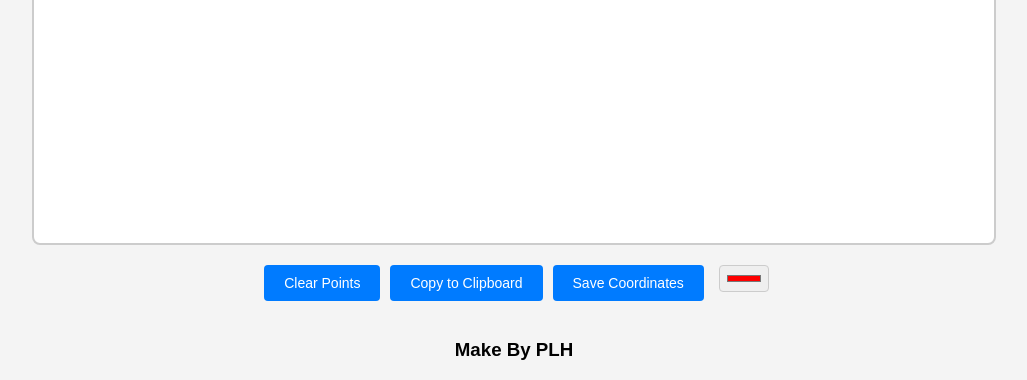
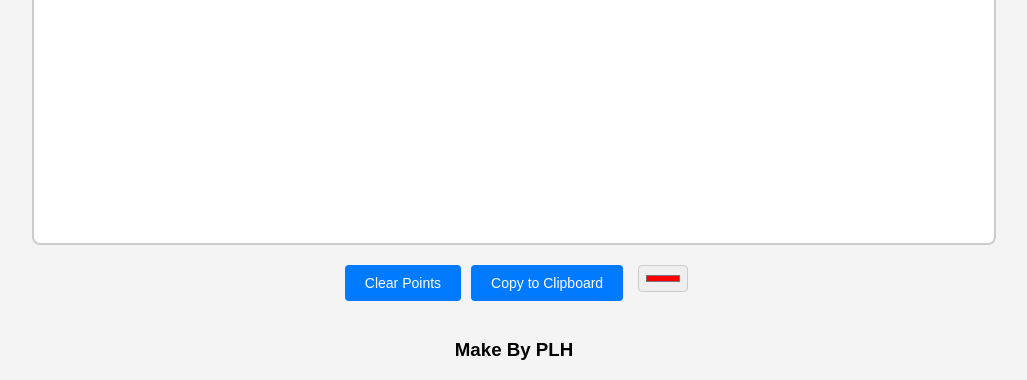
Before and after one commit to LIHOV888/CoordinateEZ, a plain HTML site: page index.html in a window 1280 px wide. Shown: the part 420-800 px from the top of the page, without its empty margins (126-1153 px from the left). Drawn offline with Linux system fonts and the light colour scheme.

Commit message:
Fix HTML Code

```diff
--- a/index.html
+++ b/index.html
@@ -132,7 +132,7 @@
     <div id="controls">
       <button onclick="clearMarkers()">Clear Points</button>
       <button onclick="copyToClipboard()">Copy to Clipboard</button>
-      <button onclick="saveCoordinates()">Save Coordinates</button>
+      <!-- <button onclick="saveCoordinates()">Save Coordinates</button> -->
       <input
         type="color"
         id="colorPicker"
@@ -231,21 +231,21 @@
         });
       }
 
-      function saveCoordinates() {
-        if (coordinates.length === 0) {
-          alert("No coordinates to save!");
-          return;
-        }
-        const blob = new Blob([JSON.stringify(coordinates)], {
-          type: "application/json",
-        });
-        const url = URL.createObjectURL(blob);
-        const a = document.createElement("a");
-        a.href = url;
-        a.download = "coordinates.json";
-        a.click();
-        URL.revokeObjectURL(url);
-      }
+      // function saveCoordinates() {
+      //   if (coordinates.length === 0) {
+      //     alert("No coordinates to save!");
+      //     return;
+      //   }
+      //   const blob = new Blob([JSON.stringify(coordinates)], {
+      //     type: "application/json",
+      //   });
+      //   const url = URL.createObjectURL(blob);
+      //   const a = document.createElement("a");
+      //   a.href = url;
+      //   a.download = "coordinates.json";
+      //   a.click();
+      //   URL.revokeObjectURL(url);
+      // }
     </script>
   </body>
 </html>
```
